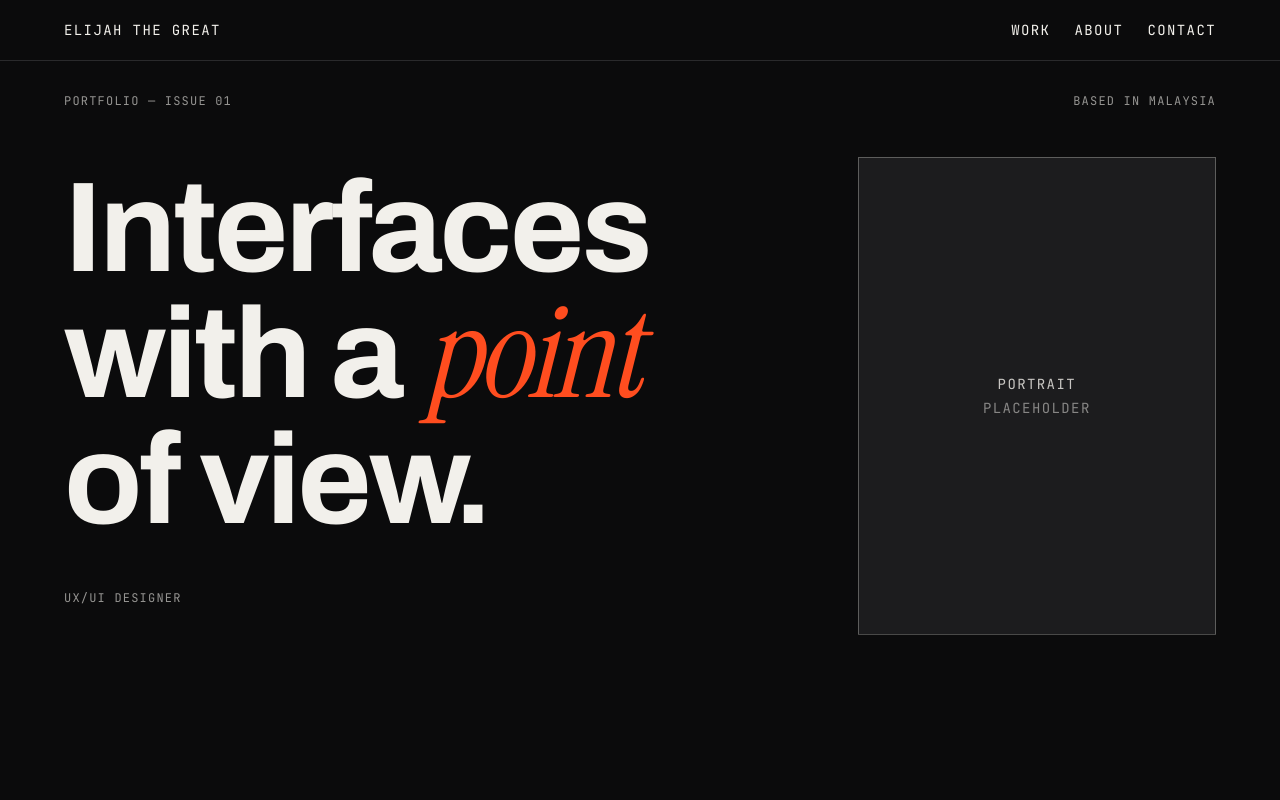
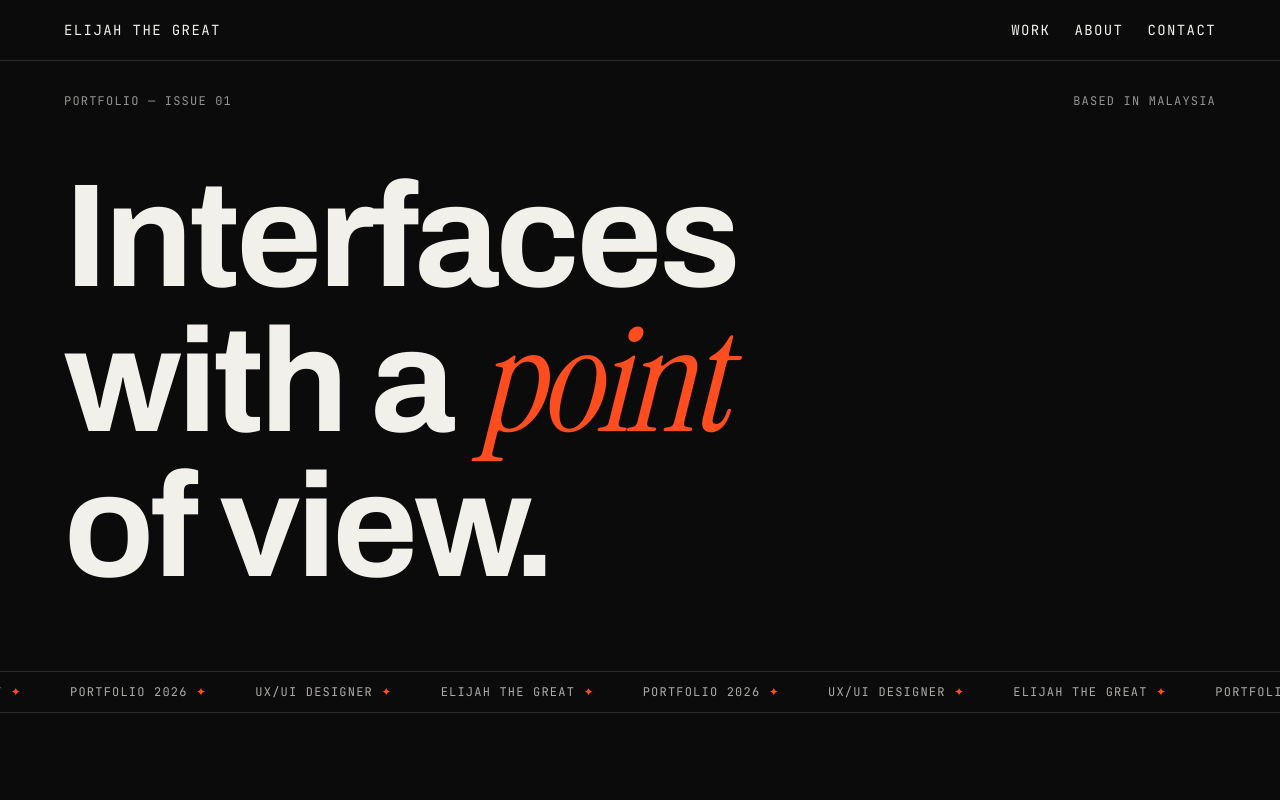
Before and after one commit to JamalOpeyemi/portfolio, a Next.js app: page / in a window 1280 px wide. Shown: the top 800 px of the page. Built offline with nearby package versions, Linux system fonts and the light colour scheme.

Commit message:
Text-only hero with marquee

```diff
--- a/app/components/HeroHeadline.tsx
+++ b/app/components/HeroHeadline.tsx
@@ -15,7 +15,7 @@ export default function HeroHeadline() {
   const reduceMotion = useReducedMotion();
 
   return (
-    <h1 className="relative z-10 mt-10 text-[13vw] font-bold leading-[0.88] tracking-tight md:mt-16 md:text-[10vw]">
+    <h1 className="relative z-10 mt-10 text-[13vw] font-bold leading-[0.88] tracking-tight md:mt-16 md:text-[11.5vw]">
       {lines.map((line, i) => (
         <span key={i} className="block overflow-hidden pb-[0.1em]">
           <motion.span
--- /dev/null
+++ b/app/components/Marquee.tsx
@@ -0,0 +1,26 @@
+// PLACEHOLDER words: edit freely.
+const items = ["UX/UI Designer", "Elijah the Great", "Portfolio 2026"];
+
+// Repeat enough times to fill wide screens
+const half = Array.from({ length: 4 }, () => items).flat();
+
+export default function Marquee() {
+  return (
+    <div
+      aria-hidden="true"
+      className="overflow-hidden border-y border-line py-3"
+    >
+      <div className="marquee-track flex w-max whitespace-nowrap font-mono text-xs uppercase tracking-widest text-foreground/70">
+        {[0, 1].map((copy) => (
+          <div key={copy} className="flex shrink-0 items-center">
+            {half.map((item, i) => (
+              <span key={i} className="px-6">
+                {item} <span className="text-accent">✦</span>
+              </span>
+            ))}
+          </div>
+        ))}
+      </div>
+    </div>
+  );
+}
--- a/app/globals.css
+++ b/app/globals.css
@@ -29,3 +29,22 @@ body {
   background: var(--accent);
   color: var(--background);
 }
+
+@keyframes marquee {
+  from {
+    transform: translateX(0);
+  }
+  to {
+    transform: translateX(-50%);
+  }
+}
+
+.marquee-track {
+  animation: marquee 40s linear infinite;
+}
+
+@media (prefers-reduced-motion: reduce) {
+  .marquee-track {
+    animation: none;
+  }
+}
--- a/app/page.tsx
+++ b/app/page.tsx
@@ -1,35 +1,25 @@
   import HeroHeadline from "./components/HeroHeadline";
-    import RevealBlock from "./components/RevealBlock";
       import WorkList from "./components/WorkList";
         import StoryReveal from "./components/StoryReveal";
           import ContactCTA from "./components/ContactCTA";
+            import Marquee from "./components/Marquee";
 export default function Home() {
   return (
     <main>
-      <section className="relative min-h-[85vh] px-6 pb-10 pt-8 md:min-h-[max(85vh,calc(37.4vw_+_8rem))] md:px-16">
+            <section className="relative flex min-h-[85vh] flex-col px-6 pb-10 pt-8 md:px-16">
         {/* Top label row */}
         <div className="flex items-center justify-between font-mono text-xs uppercase tracking-widest text-foreground/60">
           <span>Portfolio — Issue 01</span>
           <span>Based in Malaysia</span>
         </div>
 
-        {/* Portrait placeholder: replace with your photo later */}
-         <RevealBlock
-    delay={0.3}
-    className="relative z-0 mt-10 aspect-[3/4] w-full max-w-xs border border-foreground/30 bg-[#1c1c1e] md:absolute md:right-16 md:top-24 md:mt-0 md:w-[28vw] md:max-w-none"
-  >
-    <div className="flex h-full flex-col items-center justify-center gap-1 text-center font-mono text-sm uppercase tracking-widest text-foreground/80">
-      <span>Portrait</span>
-      <span className="text-foreground/50">Placeholder</span>
-    </div>
-  </RevealBlock>
+        {/* Headline (placeholder wording, rewrite it in your own voice) */}
+        <HeroHeadline />
 
-        {/* Headline (placeholder wording, rewrite it in your own voice) */}
-          <HeroHeadline />
-
-        <p className="relative z-10 mt-10 font-mono text-xs uppercase tracking-widest text-foreground/60">
-          UX/UI Designer
-        </p>
+        {/* Scrolling strip, pinned to the bottom of the hero */}
+        <div className="-mx-6 mt-auto pt-16 md:-mx-16">
+          <Marquee />
+        </div>
       </section>
 
       {/* Work section placeholder: the "Work" nav link jumps here */}
```
